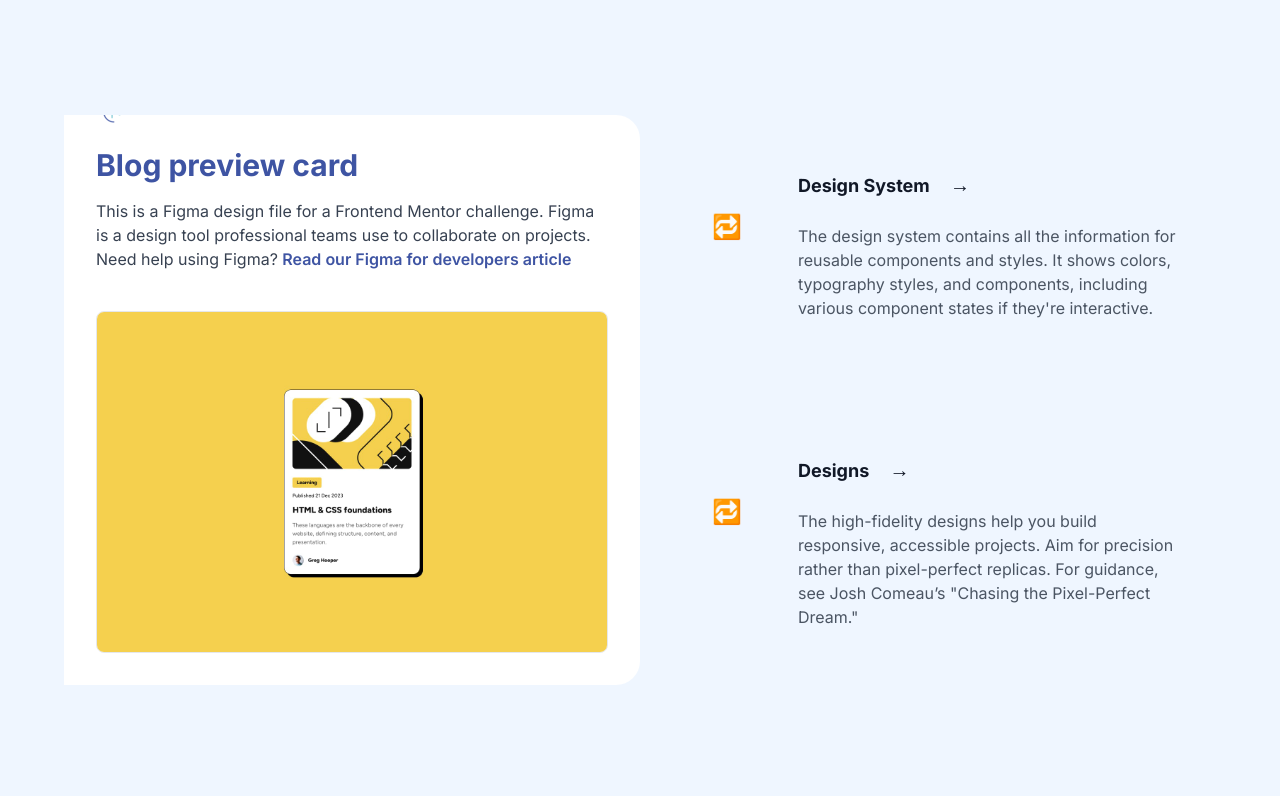
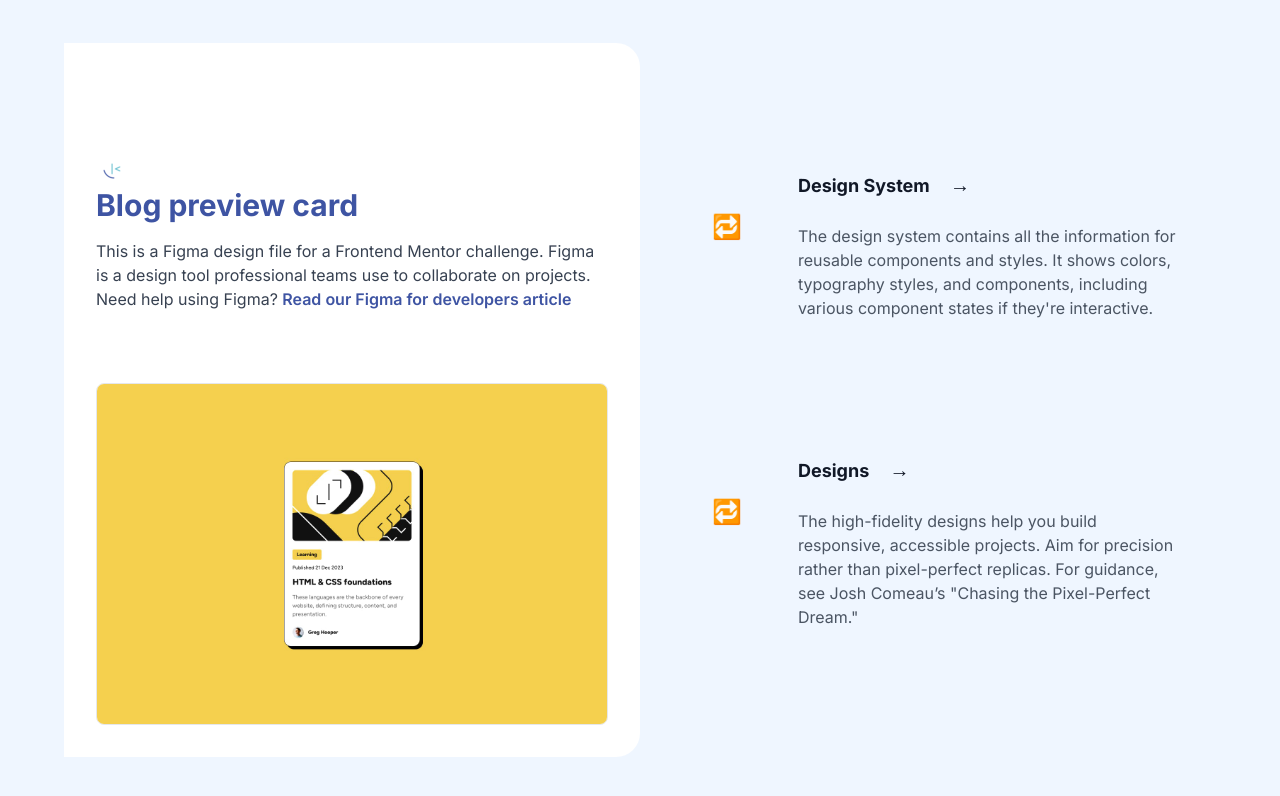
Before and after one commit to NIYONIZERA/Blog-preview-card, a website: page index.html in a window 1280 px wide. Drawn offline with nearby package versions, Linux system fonts and the light colour scheme.

Commit message:
fixed successful

```diff
--- a/index.html
+++ b/index.html
@@ -13,15 +13,14 @@
   </style>
 </head>
 <body class=" bg-blue-50 min-h-screen flex items-center justify-center p-6">
-  <div class="bg-blue-50 flex flex-col lg:flex-row max-w-6xl w-full overflow-hidden ">
+  <div class="flex flex-col lg:flex-row max-w-6xl w-full overflow-hidden ">
 
 
-    <div class="relative  bg-white rounded-e-3xl  lg:w-1/2 p-8 flex flex-col ">
 
-      <div class="absolute bottom-full transform translate-y-[50%] left">
+    <div class=" pt-28 bg-white rounded-e-3xl  lg:w-1/2 p-8 flex flex-col ">
+      <div class="w-3xl">
         <img src="./assets/images/favicon-32x32.png" alt="">
       </div>
-
 
       <h1 class="text-3xl font-bold text-[#3E54A3] mb-4">Blog preview card</h1>
       <p class="text-gray-700 mb-4">
@@ -30,7 +29,7 @@
       </p>
 
 
-      <div class="border mt-6 rounded-lg overflow-hidden">
+      <div class="border mt-14 rounded-lg overflow-hidden">
         <img src="./design/desktop-design.jpg" alt="Blog preview card" class="w-full" />
       </div>
     </div>
```
Also changed, not shown: dist/output.css.
